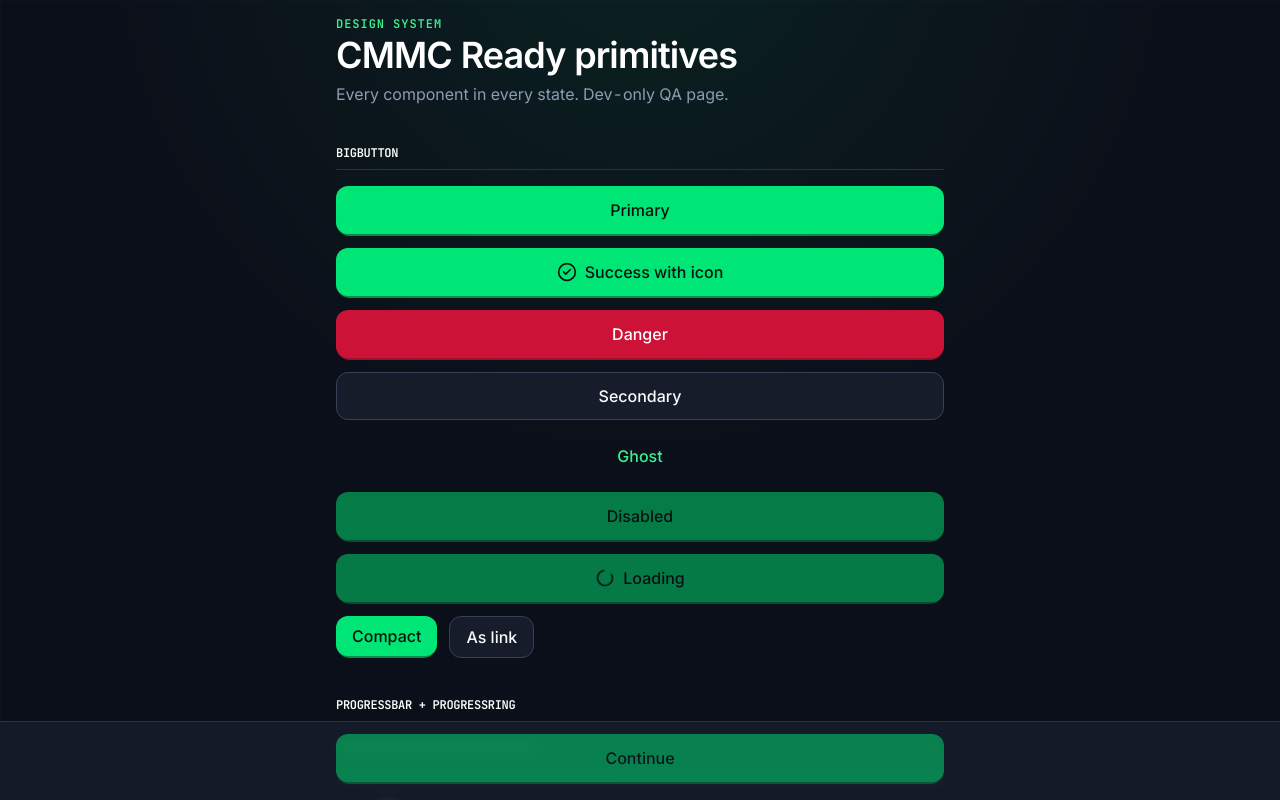
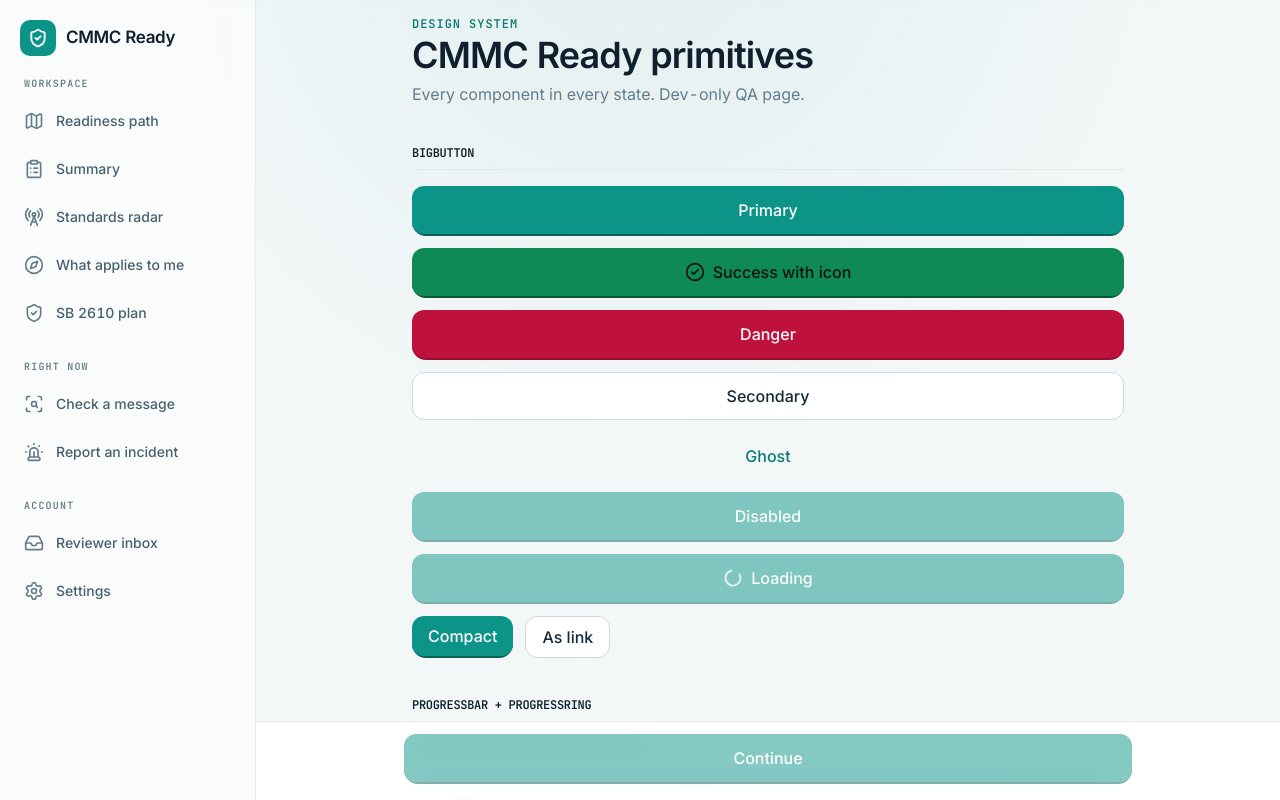
Before and after one commit to JonathanAHerrera/Capstone-KoiTecc, a Next.js app: page /design in a window 1280 px wide. Shown: the top 800 px of the page. Built offline with nearby package versions, Linux system fonts and the light colour scheme.

Commit message:
small ui changes

```diff
--- a/src/app/globals.css
+++ b/src/app/globals.css
@@ -5,76 +5,76 @@
   --font-display: var(--font-inter), "Inter", system-ui, -apple-system, sans-serif;
   --font-mono: var(--font-jetbrains-mono), "JetBrains Mono", "SFMono-Regular", Consolas, monospace;
 
-  --color-canvas: #0b0f19;
-  --color-surface: #161c2a;
-  --color-surface-alt: #202839;
-  --color-border: #354156;
-  --color-border-subtle: #273247;
+  --color-canvas: #0a0f1c;
+  --color-surface: #121a2b;
+  --color-surface-alt: #1a2438;
+  --color-border: #2e3a52;
+  --color-border-subtle: #212c42;
 
   --color-ink: #ffffff;
-  --color-text: #f8fafc;
-  --color-text-secondary: #b4bfd1;
-  --color-muted: #8e9bb0;
-  --color-disabled: #5b687c;
+  --color-text: #eef2f8;
+  --color-text-secondary: #aab6c9;
+  --color-muted: #8493aa;
+  --color-disabled: #566379;
 
-  --color-primary: #00e676;
-  --color-primary-text: #39f28e;
-  --color-primary-deep: #00b85c;
-  --color-primary-lip: #008f48;
-  --color-primary-hover: #24ee89;
-  --color-primary-pressed: #00c867;
-  --color-primary-pale: #102b22;
-  --color-primary-edge: #167d51;
-  --color-selected: #123126;
-  --color-primary-contrast: #06140d;
-  --shadow-primary-glow: 0 0 24px rgba(0, 230, 118, 0.18);
+  --color-primary: #2dd4bf;
+  --color-primary-text: #5eead4;
+  --color-primary-deep: #14b8a6;
+  --color-primary-lip: #0f766e;
+  --color-primary-hover: #3fe0cb;
+  --color-primary-pressed: #14b8a6;
+  --color-primary-pale: #0c2b2a;
+  --color-primary-edge: #1a7d74;
+  --color-selected: #0e2a29;
+  --color-primary-contrast: #042420;
+  --shadow-primary-glow: 0 0 20px rgba(45, 212, 191, 0.16);
 
-  --color-success: #00e676;
-  --color-success-lip: #00b85c;
-  --color-success-pale: #102b22;
-  --color-success-ink: #39f28e;
-  --color-success-edge: #167d51;
+  --color-success: #34d399;
+  --color-success-lip: #0f9d6b;
+  --color-success-pale: #0d2a22;
+  --color-success-ink: #6ee7b7;
+  --color-success-edge: #1a7d5c;
 
-  --color-warning: #ff9100;
-  --color-warning-lip: #d97900;
-  --color-warning-pale: #322313;
-  --color-warning-ink: #ffad3d;
-  --color-warning-edge: #8f5b19;
+  --color-warning: #fbbf24;
+  --color-warning-lip: #d79310;
+  --color-warning-pale: #2e2512;
+  --color-warning-ink: #fcd34d;
+  --color-warning-edge: #8a6b1d;
 
-  --color-danger: #ff1744;
-  --color-danger-lip: #cc1236;
-  --color-danger-pale: #35151f;
-  --color-danger-ink: #ff5c7c;
-  --color-danger-edge: #8e2a3e;
+  --color-danger: #fb7185;
+  --color-danger-lip: #e11d48;
+  --color-danger-pale: #33141d;
+  --color-danger-ink: #fda4b1;
+  --color-danger-edge: #9b2c42;
 
-  --color-info: #4d8dff;
-  --color-info-lip: #2868d8;
-  --color-info-pale: #172746;
-  --color-info-ink: #7aaaff;
-  --color-info-edge: #315b9d;
+  --color-info: #818cf8;
+  --color-info-lip: #4f46e5;
+  --color-info-pale: #1a1d3a;
+  --color-info-ink: #a5b4fc;
+  --color-info-edge: #3f3f9d;
 
-  --color-purple: #df85ed;
-  --color-purple-pale: #2d1c35;
-  --color-purple-ink: #df85ed;
+  --color-purple: #a5b4fc;
+  --color-purple-pale: #1b1d3b;
+  --color-purple-ink: #c7d0ff;
 
-  --color-orange: #ff9100;
-  --color-orange-lip: #d97900;
+  --color-orange: #fbbf24;
+  --color-orange-lip: #d79310;
 
-  --color-dark-surface: #101725;
-  --color-dark-eyebrow: #39f28e;
+  --color-dark-surface: #0e1525;
+  --color-dark-eyebrow: #5eead4;
 
-  --color-family-1: #00e676;
-  --color-family-2: #ff5c7c;
-  --color-family-3: #df85ed;
-  --color-family-4: #ffad3d;
-  --color-family-5: #7aaaff;
-  --color-family-6: #35d7ff;
-  --color-family-1-pale: #102b22;
-  --color-family-2-pale: #35151f;
-  --color-family-3-pale: #2d1c35;
-  --color-family-4-pale: #322313;
-  --color-family-5-pale: #172746;
-  --color-family-6-pale: #102a33;
+  --color-family-1: #2dd4bf;
+  --color-family-2: #fb7185;
+  --color-family-3: #a5b4fc;
+  --color-family-4: #fcd34d;
+  --color-family-5: #818cf8;
+  --color-family-6: #38bdf8;
+  --color-family-1-pale: #0c2b2a;
+  --color-family-2-pale: #33141d;
+  --color-family-3-pale: #1b1d3b;
+  --color-family-4-pale: #2e2512;
+  --color-family-5-pale: #1a1d3a;
+  --color-family-6-pale: #0c2838;
 
   --radius-card: 14px;
   --radius-btn: 12px;
@@ -86,11 +86,11 @@
 
   --ease-pop: cubic-bezier(0.34, 1.56, 0.64, 1);
 
-  --gradient-rainbow: linear-gradient(90deg, #00e676, #35d7ff, #7aaaff);
-  --gradient-ring: linear-gradient(135deg, #00e676, #35d7ff);
-  --gradient-card-ring: linear-gradient(135deg, #00e676, #35d7ff 55%, #7aaaff);
-  --gradient-progress: linear-gradient(90deg, #00b85c, #00e676, #39f28e);
-  --gradient-text: linear-gradient(90deg, #ffffff, #87fbb9 55%, #00e676);
+  --gradient-rainbow: linear-gradient(90deg, #2dd4bf, #38bdf8, #818cf8);
+  --gradient-ring: linear-gradient(135deg, #2dd4bf, #818cf8);
+  --gradient-card-ring: linear-gradient(135deg, #2dd4bf, #38bdf8 55%, #818cf8);
+  --gradient-progress: linear-gradient(90deg, #14b8a6, #2dd4bf, #5eead4);
+  --gradient-text: linear-gradient(90deg, #ffffff, #99f6e4 55%, #2dd4bf);
 
   --animate-shine: shine var(--duration) infinite linear;
   @keyframes shine {
@@ -107,85 +107,85 @@
 }
 
 :root {
-  color-scheme: dark;
+  color-scheme: light;
   --btn-lip: 2px;
 }
 
 html[data-theme="light"] {
   color-scheme: light;
 
-  --color-canvas: #f8fafc;
+  --color-canvas: #f3f7f8;
   --color-surface: #ffffff;
-  --color-surface-alt: #f1f5f9;
-  --color-border: #cbd5e1;
-  --color-border-subtle: #e2e8f0;
-  --color-ink: #0f172a;
-  --color-text: #0f172a;
-  --color-text-secondary: #475569;
-  --color-muted: #64748b;
-  --color-disabled: #94a3b8;
+  --color-surface-alt: #eef4f5;
+  --color-border: #cdd9dd;
+  --color-border-subtle: #e2eaed;
+  --color-ink: #0f1f2e;
+  --color-text: #15293a;
+  --color-text-secondary: #46606f;
+  --color-muted: #637c89;
+  --color-disabled: #9bb0b9;
 
-  --color-primary: #0f62fe;
-  --color-primary-text: #0b55df;
-  --color-primary-deep: #0043ce;
-  --color-primary-lip: #0043ce;
-  --color-primary-hover: #0353e9;
-  --color-primary-pressed: #002d9c;
-  --color-primary-pale: #e8f0ff;
-  --color-primary-edge: #9dbdff;
-  --color-selected: #edf3ff;
+  --color-primary: #0d9488;
+  --color-primary-text: #0b7d73;
+  --color-primary-deep: #0f766e;
+  --color-primary-lip: #0b5f59;
+  --color-primary-hover: #0ca89a;
+  --color-primary-pressed: #0b5f59;
+  --color-primary-pale: #e2f6f3;
+  --color-primary-edge: #99ded5;
+  --color-selected: #e8f7f4;
   --color-primary-contrast: #ffffff;
-  --shadow-primary-glow: 0 8px 20px rgba(15, 98, 254, 0.14);
+  --shadow-primary-glow: 0 8px 20px rgba(13, 148, 136, 0.14);
 
-  --color-success: #16803c;
-  --color-success-lip: #11662f;
-  --color-success-pale: #e9f7ee;
-  --color-success-ink: #116b33;
-  --color-success-edge: #a6d9b8;
-  --color-warning: #f57c00;
-  --color-warning-lip: #c86200;
-  --color-warning-pale: #fff4e5;
-  --color-warning-ink: #a84f00;
-  --color-warning-edge: #f4c17d;
-  --color-danger: #d32f2f;
-  --color-danger-lip: #a92222;
-  --color-danger-pale: #fdecec;
-  --color-danger-ink: #b32626;
-  --color-danger-edge: #efaaaa;
-  --color-info: #0f62fe;
-  --color-info-lip: #0043ce;
-  --color-info-pale: #e8f0ff;
-  --color-info-ink: #0b55df;
-  --color-info-edge: #9dbdff;
+  --color-success: #0f8a56;
+  --color-success-lip: #0b6e44;
+  --color-success-pale: #e5f6ee;
+  --color-success-ink: #0b6e44;
+  --color-success-edge: #a3dcc2;
+  --color-warning: #c2770a;
+  --color-warning-lip: #9a5d07;
+  --color-warning-pale: #fdf3e3;
+  --color-warning-ink: #8a5307;
+  --color-warning-edge: #efcf94;
+  --color-danger: #e11d48;
+  --color-danger-lip: #be123c;
+  --color-danger-pale: #fdeaef;
+  --color-danger-ink: #be123c;
+  --color-danger-edge: #f3b0c0;
+  --color-info: #4f46e5;
+  --color-info-lip: #3f38c7;
+  --color-info-pale: #ecebfd;
+  --color-info-ink: #4338ca;
+  --color-info-edge: #c0bdf7;
 
-  --color-purple: #8b5cf6;
-  --color-purple-pale: #f1edff;
-  --color-purple-ink: #6d3ed5;
-  --color-orange: #f57c00;
-  --color-orange-lip: #c86200;
-  --color-dark-surface: #172033;
-  --color-dark-eyebrow: #85a9ff;
+  --color-purple: #6366f1;
+  --color-purple-pale: #ecebfd;
+  --color-purple-ink: #4338ca;
+  --color-orange: #c2770a;
+  --color-orange-lip: #9a5d07;
+  --color-dark-surface: #11263a;
+  --color-dark-eyebrow: #5eead4;
 
-  --color-family-1: #0f62fe;
-  --color-family-2: #d32f2f;
-  --color-family-3: #7c3aed;
-  --color-family-4: #c86200;
-  --color-family-5: #2563eb;
-  --color-family-6: #087d8f;
-  --color-family-1-pale: #e8f0ff;
-  --color-family-2-pale: #fdecec;
-  --color-family-3-pale: #f1edff;
-  --color-family-4-pale: #fff4e5;
-  --color-family-5-pale: #eaf0ff;
-  --color-family-6-pale: #e4f6f8;
+  --color-family-1: #0d9488;
+  --color-family-2: #e11d48;
+  --color-family-3: #6366f1;
+  --color-family-4: #c2770a;
+  --color-family-5: #4f46e5;
+  --color-family-6: #0891b2;
+  --color-family-1-pale: #e2f6f3;
+  --color-family-2-pale: #fdeaef;
+  --color-family-3-pale: #ecebfd;
+  --color-family-4-pale: #fdf3e3;
+  --color-family-5-pale: #ecebfd;
+  --color-family-6-pale: #e2f4f8;
 
-  --shadow-float: 0 12px 28px rgba(15, 23, 42, 0.09), 0 1px 3px rgba(15, 23, 42, 0.05);
-  --shadow-sheet: 0 -12px 36px rgba(15, 23, 42, 0.12), 0 -1px 0 rgba(15, 23, 42, 0.05);
-  --gradient-rainbow: linear-gradient(90deg, #0f62fe, #087d8f, #16803c);
-  --gradient-ring: linear-gradient(135deg, #0f62fe, #087d8f);
-  --gradient-card-ring: linear-gradient(135deg, #0f62fe, #087d8f 55%, #16803c);
-  --gradient-progress: linear-gradient(90deg, #0043ce, #0f62fe, #5d8cff);
-  --gradient-text: linear-gradient(90deg, #0f172a, #0f62fe);
+  --shadow-float: 0 12px 28px rgba(15, 31, 46, 0.08), 0 1px 3px rgba(15, 31, 46, 0.05);
+  --shadow-sheet: 0 -12px 36px rgba(15, 31, 46, 0.1), 0 -1px 0 rgba(15, 31, 46, 0.05);
+  --gradient-rainbow: linear-gradient(90deg, #0d9488, #0891b2, #4f46e5);
+  --gradient-ring: linear-gradient(135deg, #0d9488, #0891b2);
+  --gradient-card-ring: linear-gradient(135deg, #0d9488, #0891b2 55%, #4f46e5);
+  --gradient-progress: linear-gradient(90deg, #0f766e, #0d9488, #14b8a6);
+  --gradient-text: linear-gradient(90deg, #0f1f2e, #0d9488);
 }
 
 html,
@@ -193,19 +193,30 @@ body {
   overscroll-behavior-y: none;
 }
 
+/* Fixed overlays (bottom action bar) read this to clear the desktop sidebar. */
+.app-shell {
+  --app-bar-left: 0px;
+}
+
+@media (min-width: 1024px) {
+  .app-shell[data-sidebar="true"] {
+    --app-bar-left: 16rem;
+  }
+}
+
 html[data-theme="light"] body {
   background-image:
-    radial-gradient(circle at 50% -10%, rgba(15, 98, 254, 0.08), transparent 34rem),
-    linear-gradient(rgba(15, 98, 254, 0.025) 1px, transparent 1px),
-    linear-gradient(90deg, rgba(15, 98, 254, 0.025) 1px, transparent 1px);
+    radial-gradient(circle at 50% -10%, rgba(13, 148, 136, 0.07), transparent 34rem),
+    linear-gradient(rgba(13, 148, 136, 0.02) 1px, transparent 1px),
+    linear-gradient(90deg, rgba(13, 148, 136, 0.02) 1px, transparent 1px);
 }
 
 body {
   background-color: var(--color-canvas);
   background-image:
-    radial-gradient(circle at 50% -10%, rgba(0, 230, 118, 0.09), transparent 34rem),
-    linear-gradient(rgba(77, 141, 255, 0.025) 1px, transparent 1px),
-    linear-gradient(90deg, rgba(77, 141, 255, 0.025) 1px, transparent 1px);
+    radial-gradient(circle at 50% -10%, rgba(45, 212, 191, 0.08), transparent 34rem),
+    linear-gradient(rgba(129, 140, 248, 0.03) 1px, transparent 1px),
+    linear-gradient(90deg, rgba(129, 140, 248, 0.03) 1px, transparent 1px);
   background-size: auto, 32px 32px, 32px 32px;
   background-attachment: fixed;
   color: var(--color-text);
--- a/src/app/layout.tsx
+++ b/src/app/layout.tsx
@@ -1,5 +1,6 @@
 import type { Metadata, Viewport } from "next";
 import { Inter, JetBrains_Mono } from "next/font/google";
+import { AppShell } from "@/components/nav/app-shell";
 import { ToastProvider } from "@/components/ui/toast-provider";
 import "./globals.css";
 
@@ -32,33 +33,31 @@ export const viewport: Viewport = {
   width: "device-width",
   initialScale: 1,
   viewportFit: "cover",
-  themeColor: "#0B0F19",
-  colorScheme: "dark",
+  themeColor: "#F3F7F8",
+  colorScheme: "light",
 };
 
 const themeBootstrapScript = `
   try {
     var savedTheme = localStorage.getItem("cmmc-ready-theme");
-    var theme = savedTheme === "light" ? "light" : "dark";
+    var theme = savedTheme === "dark" ? "dark" : "light";
     document.documentElement.dataset.theme = theme;
     document.documentElement.style.colorScheme = theme;
     var themeMeta = document.querySelector('meta[name="theme-color"]');
-    if (themeMeta) themeMeta.setAttribute("content", theme === "light" ? "#F8FAFC" : "#0B0F19");
+    if (themeMeta) themeMeta.setAttribute("content", theme === "light" ? "#F3F7F8" : "#0A0F1C");
   } catch (_) {}
 `;
 
 export default function RootLayout({ children }: LayoutProps<"/">) {
   return (
-    <html lang="en" suppressHydrationWarning className={`${inter.variable} ${jetBrainsMono.variable} h-full antialiased`}>
+    <html lang="en" data-theme="light" suppressHydrationWarning className={`${inter.variable} ${jetBrainsMono.variable} h-full antialiased`}>
       <head>
         <meta name="apple-mobile-web-app-capable" content="yes" />
         <script dangerouslySetInnerHTML={{ __html: themeBootstrapScript }} />
       </head>
       <body className="min-h-full flex flex-col font-sans">
         <ToastProvider>
-          <main className="mx-auto flex w-full max-w-[640px] flex-1 flex-col min-h-dvh">
-            {children}
-          </main>
+          <AppShell>{children}</AppShell>
         </ToastProvider>
       </body>
     </html>
--- /dev/null
+++ b/src/components/nav/app-shell.tsx
@@ -0,0 +1,24 @@
+"use client";
+
+import type { ReactNode } from "react";
+import { usePathname } from "next/navigation";
+import { AppSidebar } from "./app-sidebar";
+
+const HIDDEN_ROUTE_PREFIXES = ["/sign-in", "/sign-up", "/onboarding", "/scan"];
+
+export function AppShell({ children }: { children: ReactNode }) {
+  const pathname = usePathname();
+
+  const showSidebar =
+    pathname !== "/" &&
+    !HIDDEN_ROUTE_PREFIXES.some((prefix) => pathname === prefix || pathname.startsWith(`${prefix}/`));
+
+  return (
+    <div className="app-shell flex w-full flex-1" data-sidebar={showSidebar}>
+      {showSidebar ? <AppSidebar /> : null}
+      <main className="mx-auto flex w-full max-w-[640px] flex-1 flex-col min-h-dvh lg:max-w-[760px] lg:px-2">
+        {children}
+      </main>
+    </div>
+  );
+}
--- /dev/null
+++ b/src/components/nav/app-sidebar.tsx
@@ -0,0 +1,105 @@
+"use client";
+
+import Link from "next/link";
+import { usePathname } from "next/navigation";
+import {
+  ClipboardList,
+  Compass,
+  Inbox,
+  Map,
+  RadioTower,
+  ScanSearch,
+  Settings,
+  ShieldCheck,
+  Siren,
+} from "lucide-react";
+import type { LucideIcon } from "lucide-react";
+
+type SidebarItem = {
+  href: string;
+  label: string;
+  icon: LucideIcon;
+  matchPrefixes: string[];
+};
+
+type SidebarGroup = {
+  heading: string;
+  items: SidebarItem[];
+};
+
+const SIDEBAR_GROUPS: SidebarGroup[] = [
+  {
+    heading: "Workspace",
+    items: [
+      { href: "/path", label: "Readiness path", icon: Map, matchPrefixes: ["/path", "/practice", "/track"] },
+      { href: "/summary", label: "Summary", icon: ClipboardList, matchPrefixes: ["/summary"] },
+      { href: "/radar", label: "Standards radar", icon: RadioTower, matchPrefixes: ["/radar"] },
+      { href: "/applicability", label: "What applies to me", icon: Compass, matchPrefixes: ["/applicability"] },
+      { href: "/sb2610", label: "SB 2610 plan", icon: ShieldCheck, matchPrefixes: ["/sb2610"] },
+    ],
+  },
+  {
+    heading: "Right now",
+    items: [
+      { href: "/scam-check", label: "Check a message", icon: ScanSearch, matchPrefixes: ["/scam-check"] },
+      { href: "/incident", label: "Report an incident", icon: Siren, matchPrefixes: ["/incident"] },
+    ],
+  },
+  {
+    heading: "Account",
+    items: [
+      { href: "/reviewer-tasks", label: "Reviewer inbox", icon: Inbox, matchPrefixes: ["/reviewer-tasks"] },
+      { href: "/settings", label: "Settings", icon: Settings, matchPrefixes: ["/settings"] },
+    ],
+  },
+];
+
+function isItemActive(pathname: string, item: SidebarItem): boolean {
+  return item.matchPrefixes.some(
+    (prefix) => pathname === prefix || pathname.startsWith(`${prefix}/`),
+  );
+}
+
+export function AppSidebar() {
+  const pathname = usePathname();
+
+  return (
+    <aside className="sticky top-0 hidden h-dvh w-64 shrink-0 flex-col border-r border-border-subtle bg-surface/60 backdrop-blur-sm lg:flex">
+      <div className="flex items-center gap-2.5 px-5 py-5">
+        <span className="flex size-9 items-center justify-center rounded-[10px] bg-primary text-primary-contrast">
+          <ShieldCheck className="size-5" strokeWidth={2.25} aria-hidden />
+        </span>
+        <span className="text-[17px] font-semibold tracking-[-0.02em] text-ink">CMMC Ready</span>
+      </div>
+
+      <nav aria-label="Primary" className="flex flex-1 flex-col gap-6 overflow-y-auto px-3 pb-6">
+        {SIDEBAR_GROUPS.map((group) => (
+          <div key={group.heading} className="flex flex-col gap-1">
+            <p className="px-3 pb-1 font-mono text-[10px] font-semibold uppercase tracking-[0.12em] text-muted">
+              {group.heading}
+            </p>
+            {group.items.map((item) => {
+              const active = isItemActive(pathname, item);
+              const Icon = item.icon;
+              return (
+                <Link
+                  key={item.href}
+                  href={item.href}
+                  aria-current={active ? "page" : undefined}
+                  className={`focus-outline flex min-h-11 items-center gap-3 rounded-[10px] px-3 text-sm font-medium transition-colors ${
+                    active
+                      ? "bg-selected text-primary-text"
+                      : "text-text-secondary hover:bg-surface-alt hover:text-ink"
+                  }`}
+                >
+                  <Icon className={`size-5 shrink-0 ${active ? "text-primary-text" : "text-muted"}`} strokeWidth={2} aria-hidden />
+                  <span className="truncate">{item.label}</span>
+                </Link>
+              );
+            })}
+          </div>
+        ))}
+      </nav>
+    </aside>
+  );
+}
--- a/src/components/path/path-top-bar.tsx
+++ b/src/components/path/path-top-bar.tsx
@@ -14,7 +14,7 @@ export function PathTopBar({ organizationName, targetLevel }: PathTopBarProps) {
         <div className="min-w-0 flex-1">
           <h1 className="truncate text-[20px] font-semibold tracking-[-0.02em] text-ink">{organizationName}</h1>
         </div>
-        <nav aria-label="Workspace tools" className="flex shrink-0 items-center gap-1.5">
+        <nav aria-label="Workspace tools" className="flex shrink-0 items-center gap-1.5 lg:hidden">
           <Link href="/radar" aria-label="Open standards and policy radar" className="focus-outline flex size-10 items-center justify-center rounded-[10px] border border-border bg-surface text-text-secondary transition-colors hover:bg-surface-alt hover:text-ink">
             <RadioTower className="size-5" strokeWidth={2} aria-hidden />
           </Link>
--- a/src/components/practice/practice-workspace.tsx
+++ b/src/components/practice/practice-workspace.tsx
@@ -328,7 +328,7 @@ export function PracticeWorkspace({
             <span className="caption mr-2 text-primary-text">{practice.family}</span>{" "}
             {practice.id}
           </p>
-          <ClickSpark ref={chipSparkRef} sparkColor="#00e676" sparkCount={10} sparkRadius={22} duration={450} sparkOnClick={false} className="-my-3 -ml-3 py-3 pl-3 pr-2">
+          <ClickSpark ref={chipSparkRef} sparkColor="#2dd4bf" sparkCount={10} sparkRadius={22} duration={450} sparkOnClick={false} className="-my-3 -ml-3 py-3 pl-3 pr-2">
             <motion.span
               key={chipPopCount}
               className="inline-flex origin-center"
--- a/src/components/settings/theme-setting.tsx
+++ b/src/components/settings/theme-setting.tsx
@@ -25,7 +25,7 @@ function applyTheme(theme: Theme): void {
   window.localStorage.setItem(THEME_STORAGE_KEY, theme);
   document.documentElement.dataset.theme = theme;
   document.documentElement.style.colorScheme = theme;
-  document.querySelector('meta[name="theme-color"]')?.setAttribute("content", theme === "light" ? "#F8FAFC" : "#0B0F19");
+  document.querySelector('meta[name="theme-color"]')?.setAttribute("content", theme === "light" ? "#F3F7F8" : "#0A0F1C");
   window.dispatchEvent(new Event(THEME_CHANGE_EVENT));
 }
 
--- a/src/components/ui/bottom-action-bar.tsx
+++ b/src/components/ui/bottom-action-bar.tsx
@@ -9,9 +9,9 @@ export function BottomActionBar({ children, className = "" }: BottomActionBarPro
   return (
     <div
       className={`fixed inset-x-0 bottom-0 z-30 border-t border-border-subtle bg-surface/95 backdrop-blur-sm ${className}`}
-      style={{ paddingBottom: "calc(16px + env(safe-area-inset-bottom))" }}
+      style={{ left: "var(--app-bar-left, 0px)", paddingBottom: "calc(16px + env(safe-area-inset-bottom))" }}
     >
-      <div className="mx-auto flex w-full max-w-[640px] flex-col gap-3 px-4 pt-3">{children}</div>
+      <div className="mx-auto flex w-full max-w-[640px] flex-col gap-3 px-4 pt-3 lg:max-w-[760px]">{children}</div>
     </div>
   );
 }
--- a/src/components/ui/confetti.ts
+++ b/src/components/ui/confetti.ts
@@ -1,6 +1,6 @@
 export type CelebrationConfettiIntensity = "family" | "complete";
 
-const GUSTO_RAINBOW = ["#3fa199", "#ce63de", "#ff5765", "#ff8316", "#eca4f7"];
+const GUSTO_RAINBOW = ["#2dd4bf", "#38bdf8", "#818cf8", "#fbbf24", "#a5b4fc"];
 
 export async function fireCelebrationConfetti({
   intensity,
--- a/src/components/ui/path-node.tsx
+++ b/src/components/ui/path-node.tsx
@@ -50,7 +50,7 @@ const STATE_PRESENTATION: Record<
   },
 };
 
-const SHINE_RAINBOW = ["#00e676", "#35d7ff", "#7aaaff"];
+const SHINE_RAINBOW = ["#2dd4bf", "#38bdf8", "#818cf8"];
 const CURRENT_RING_INSET_PX = -6;
 const POP_EASE: [number, number, number, number] = [0.34, 1.56, 0.64, 1];
 
--- a/src/components/ui/progress-ring.tsx
+++ b/src/components/ui/progress-ring.tsx
@@ -16,9 +16,9 @@ export type ProgressRingProps = {
 };
 
 const RAINBOW_RING_STOPS = [
-  { offset: "0%", color: "#00e676" },
-  { offset: "50%", color: "#35d7ff" },
-  { offset: "100%", color: "#7aaaff" },
+  { offset: "0%", color: "#2dd4bf" },
+  { offset: "50%", color: "#38bdf8" },
+  { offset: "100%", color: "#818cf8" },
 ];
 
 export function ProgressRing({
```
